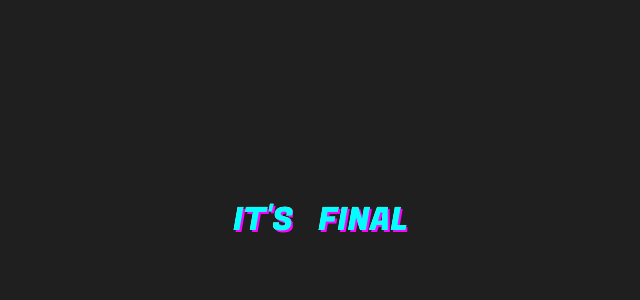
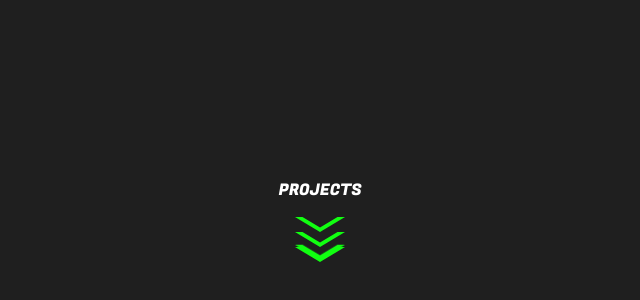
Before and after one commit to Astral-Lab/AnimationV4, a plain HTML site: page index.html in a window 1280 px wide. Shown: the part 188-488 px from the top of the page, without its empty margins (328-968 px from the left). Drawn offline with Linux system fonts and the light colour scheme.

Commit message:
Update index.html

```diff
--- a/index.html
+++ b/index.html
@@ -8,110 +8,116 @@
 </head>
 <body>
     <style>
-        @import url('https://fonts.googleapis.com/css2?family=Fugaz+One&family=Staatliches&display=swap');
+@import url('https://fonts.googleapis.com/css2?family=Fugaz+One&display=swap');
+
 
 body {
-  font-family: 'Fugaz One', cursive;
   background: #1f1f1f;
   color: white;
-  width: 100%;
+  width: 100vw;
   height: 100vh;
   display: flex;
   justify-content: center;
   align-items: center;
-  overflow: hidden;
+  font-family: 'Fugaz One', cursive;
+  display: flex;
+  flex-direction: column;
 }
 
 .container {
-  text-align: center;
-
+  display: flex;
+  flex-direction: column;
+  justify-content: center;
+  align-items: center;
+  animation: respawn 3.5s infinite;
 }
 
-.slide {
-  font-size: 2rem;
-  display: flex;
-  gap: 25px;
-/*   text-shadow: 2px 2px cyan, -2px -2px magenta; */
-  animation: zoom 7s infinite;
+:root {
+  --bt: 15px;
+  --blr: 25px;
 }
 
-.word1 {
-  animation: slide1 7s infinite;
+.arrow {
+  background: #1f1f;
+  width: calc(2 * var(--blr));
+  height: var(--bt);
+  clip-path: polygon(0 0, 15% 0, 50% 70%, 85% 0, 100% 0, 50% 100%);
   position: relative;
+/*   width: 0;
+  height: 0;
+  border-top: var(--bt) solid #1f1f;
+  border-left: var(--blr) solid transparent;
+  border-right: var(--blr) solid transparent;
+  position: relative; */
 }
 
-.word1::before {
-  content: attr(data-text);
+/* .arrow::before {
+  content: "";
   position: absolute;
-  top: 0;
-  left: 0;
-  color: cyan;
-  animation: rise1 7s infinite;
-  text-shadow: 2px 2px magenta;
+  border-top: calc(var(--bt) * 0.7) solid #1f1f1f;
+  border-left: calc(var(--blr) * 0.7) solid transparent;
+  border-right: calc(var(--blr) * 0.7) solid transparent;
+  top: calc(-1 * var(--bt));
+  left: calc(-0.7 * var(--blr));
+} */
+
+/* .container div:first-child {
+  z-index: 999;
+  animation: push1 3.5s infinite;
+  top: 5px;
 }
 
-.word2::before {
-  content: attr(data-text);
-  position: absolute;
-  top: 0;
-  left: 0;
-  color: cyan;
-  animation: rise1 7s infinite;
-  text-shadow: 2px 2px magenta;
+.container div:nth-child(2) {
+  animation: push2 3.5s infinite;
 }
 
-.word2 {
-  animation: slide2 7s infinite;
-/*   text-decoration: underline; */
+.container div:last-child {
+  top: -5px;
+  z-index: -1;
+  animation: push3 3.5s infinite;
+} */
+
+.container div:first-child {
+  top: 15px;
+  animation: director 3s infinite;
 }
 
-@keyframes slide1 {
-  0% {
-    transform: translateX(-100vw);
-  }
-  29% {
-    transform: translateX(0);
+@keyframes director {
+  to {
+    transform: translateY(30px);
   }
 }
 
-@keyframes slide2 {
-  0%, 29% {
-    transform: translateX(100vw);
-  }
-  45% {
-    transform: translateX(0);
+@keyframes push1 {
+  29%, 100% {
+    transform: translateY(10px);
   }
 }
 
-@keyframes rise1 {
-  0%, 45% {
-    clip-path: polygon(0 100%, 100% 100%, 100% 100%, 0 100%);
+@keyframes push2 {
+  0%, 29% {
+    transform: translateY(0);
   }
-  74% {
-    clip-path: polygon(0 0, 100% 0, 100% 100%, 0 100%);
-
+  58%, 100% {
+    transform: translateY(10px);
   }
 }
 
-@keyframes zoom {
-
- 75% {
-    transform: scale(1);
+@keyframes push3 {
+  0%, 58% {
+    transform: translateY(0);
   }
-  100% {
-    transform: scale(0);
+  84%, 100% {
+    transform: translateY(10px);
   }
 }
     </style>
-    <div class="container">
-        <div class="slide">
-          <div class="word1" data-text="IT'S">
-            IT'S
-          </div>
-          <div class="word2" data-text="FINAL">
-            FINAL
-          </div>
-        </div>
-      </div>
+   PROJECTS
+<div class="container">
+  <div class="arrow animate"></div>
+  <div class="arrow"></div>
+  <div class="arrow"></div>
+  <div class="arrow"></div>
+</div>
 </body>
 </html>
```
